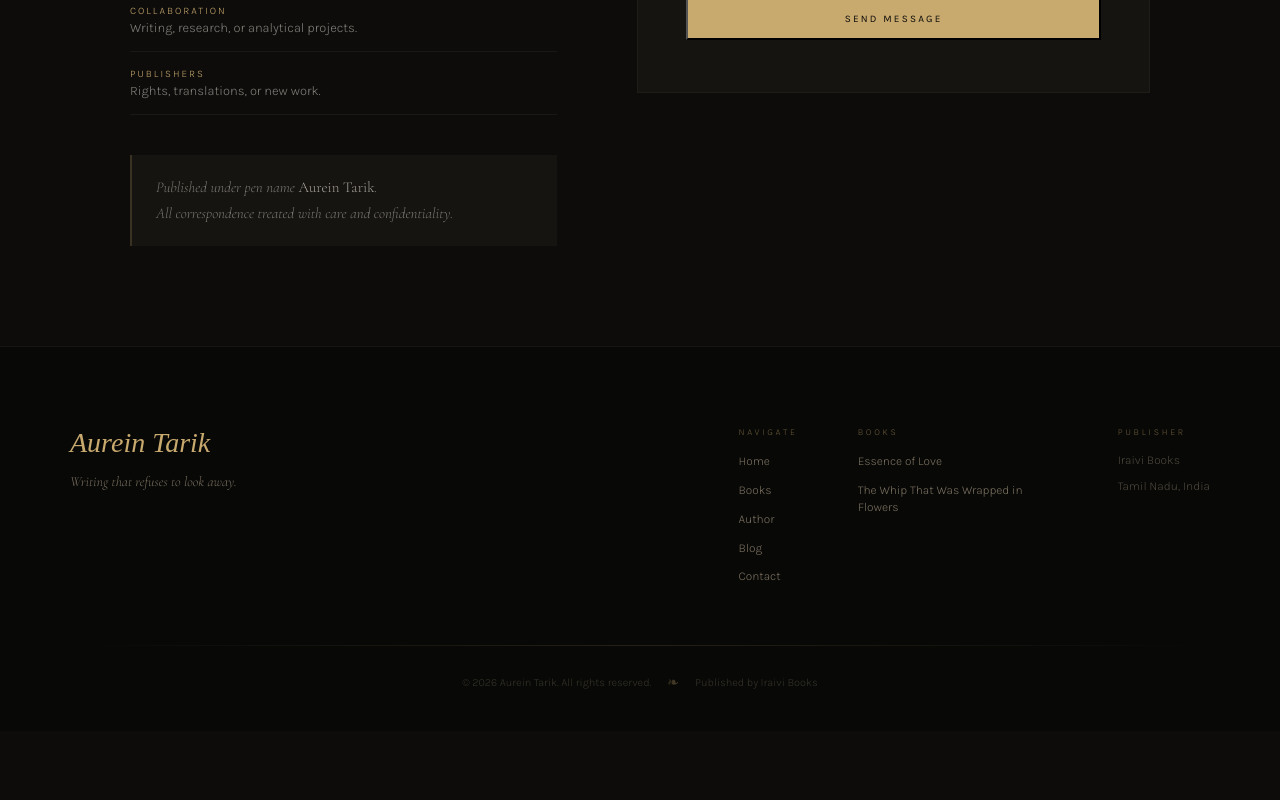
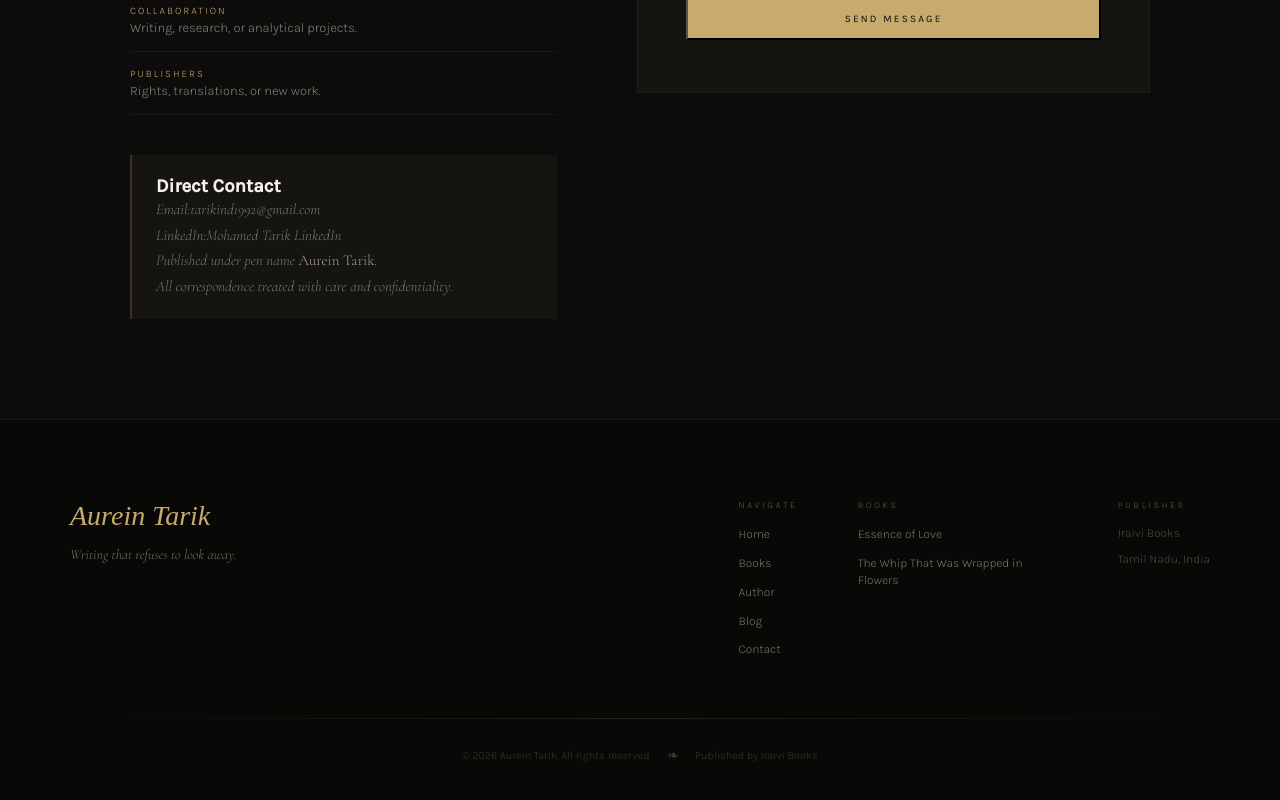
Before and after one commit to tarikarif992-aurien/aurien-site, a React (Vite) app: page /contact in a window 1280 px wide. Shown: the part 942-1742 px from the top of the page. Before the commit the page ends 1673 px from the top, so only its background shows below. Built offline with nearby package versions, Linux system fonts and the light colour scheme; a web font is replaced by a local one.

Commit message:
Update Contact.jsx

```diff
--- a/src/pages/Contact.jsx
+++ b/src/pages/Contact.jsx
@@ -52,6 +52,27 @@ export default function Contact() {
               </div>
 
               <div className="contact-note">
+                <div className="contact-direct">
+  <h3>Direct Contact</h3>
+
+  <p>
+    Email:
+    <a href="mailto:tarikind1992@gmail.com">
+      tarikind1992@gmail.com
+    </a>
+  </p>
+
+  <p>
+    LinkedIn:
+    <a
+      href="https://www.linkedin.com/in/mohamed-tarik-6ba9a13a0"
+      target="_blank"
+      rel="noreferrer"
+    >
+      Mohamed Tarik LinkedIn
+    </a>
+  </p>
+</div>
                 <p>Published under pen name <em>Aurein Tarik</em>.<br />All correspondence treated with care and confidentiality.</p>
               </div>
             </div>
```
